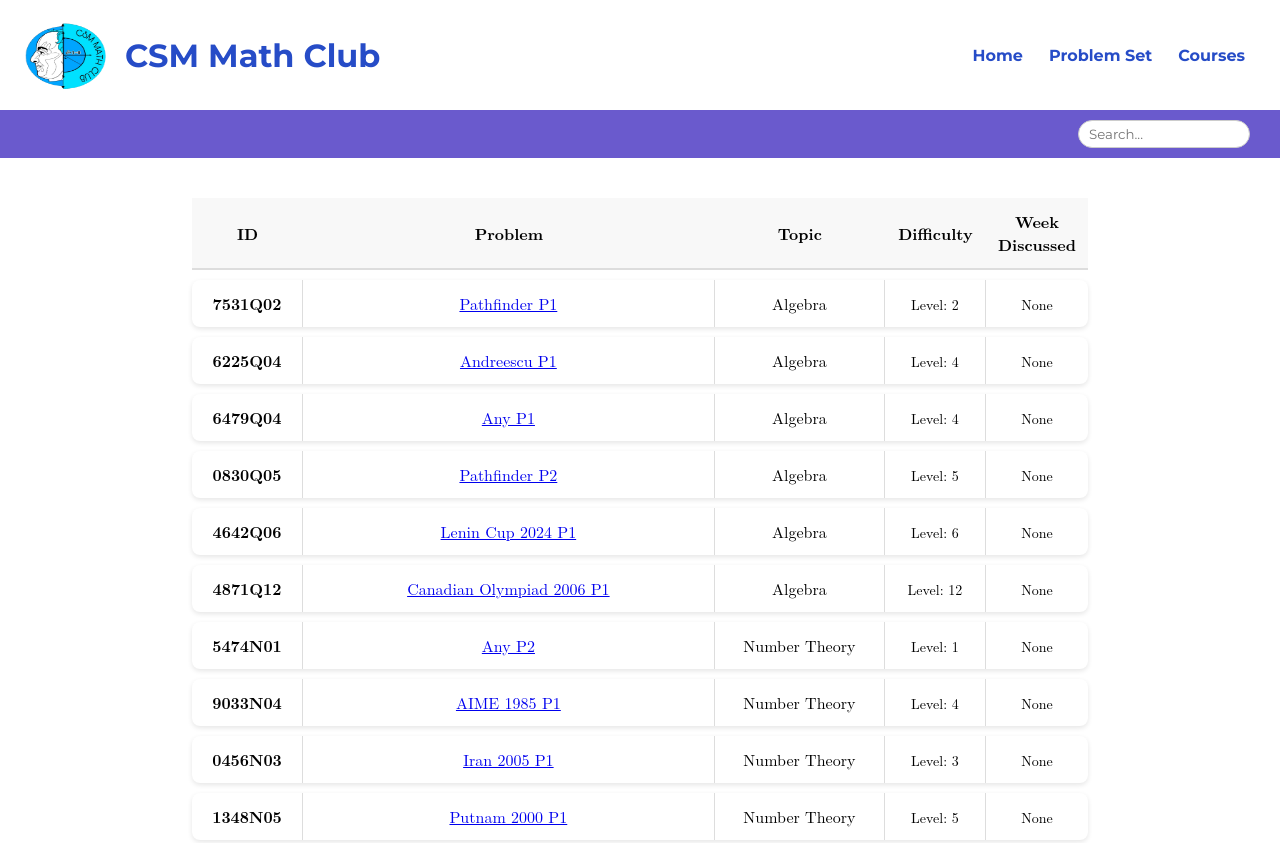
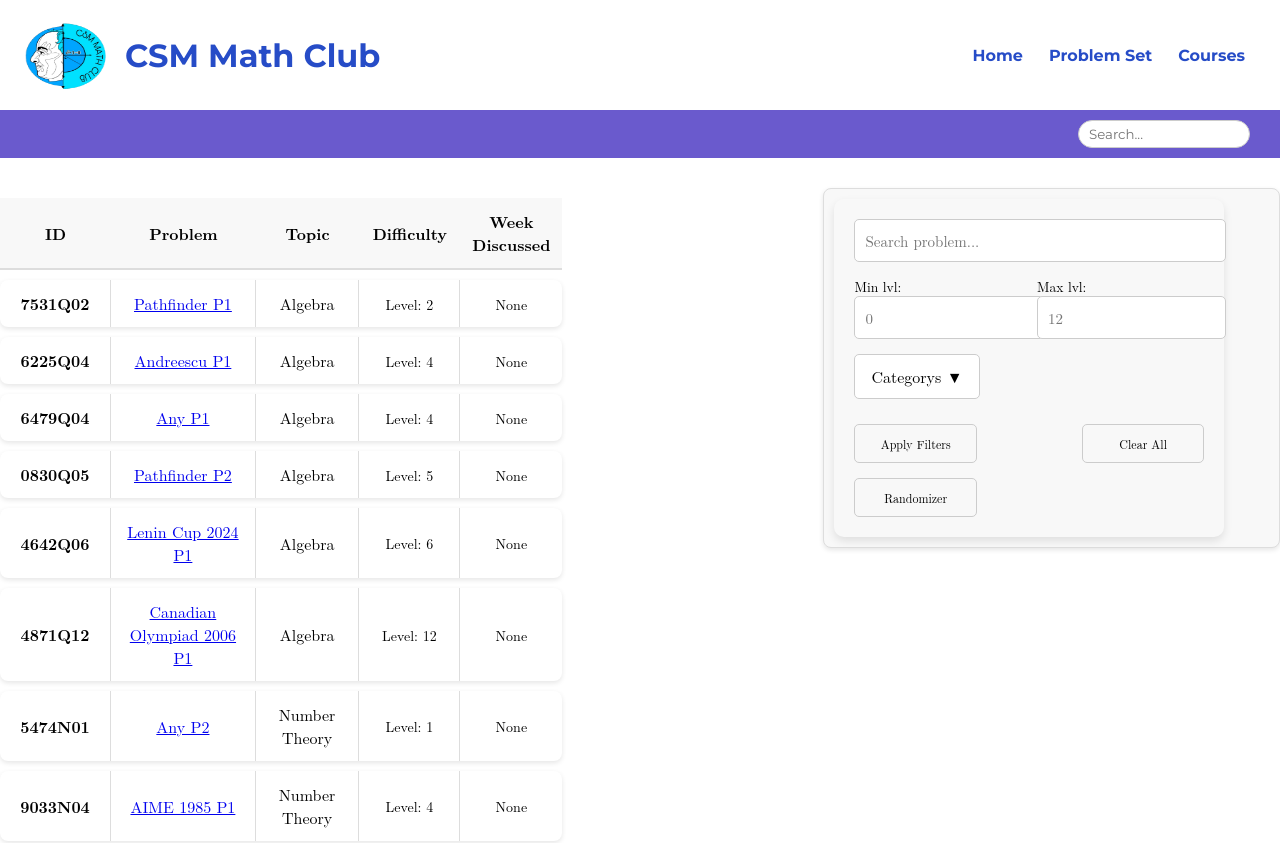
Before and after one commit to RCod33/csmmathclub, a React (Vite) app: page /problemset in a window 1280 px wide. Shown: the top 843 px of the page. Built offline with nearby package versions, Linux system fonts and the light colour scheme.

Commit message:
Refactor ProblemSet and FilterBox components for improved layout and styling; adjust text alignment, enhance filter box appearance, and ensure proper display of no results found message.

```diff
--- a/src/Componetns/CategoryFilter/CategoryFilter.module.css
+++ b/src/Componetns/CategoryFilter/CategoryFilter.module.css
@@ -54,7 +54,7 @@
     box-shadow: 0 4px 8px rgba(0, 0, 0, 0.1);
     width: 100%;
     max-width: 200px;
-    text-align: left;
+    text-align: right;
 }
 
 .menu li {
--- a/src/Componetns/FilterBox/FilterBox.jsx
+++ b/src/Componetns/FilterBox/FilterBox.jsx
@@ -7,36 +7,33 @@ import originalProblems from "../../JsonFiles/Problems.json";
 import styles from "./FilterBox.module.css";
 
 function FilterBox() {
-  const { filteredProblems, setFilteredProblems } =
-    React.useContext(ProblemContext);
+  const { filteredProblems, setFilteredProblems } = React.useContext(ProblemContext);
   const [tempProblems, setTempProblems] = useState(originalProblems);
   // prettier-ignore
   const {
-    nameFiltred, setNameFiltred, minLevel, setMinLevel,
-    maxLevel, setMaxLevel, category, setCategory, tags, setTags
+    nameFiltred, setNameFiltred,
+    minLevel, setMinLevel,
+    maxLevel, setMaxLevel,
+    category, setCategory,
+    tags, setTags
   } = React.useContext(FiltersContext);
   const navigate = useNavigate();
 
-  //Si en algun momento el boton go no funciona, utiliza el y quieres arreglarlo contrareloj,
-  //  en el discord de edgar esta fijado un useEffect
-
   const handleGo = () => {
     setTempProblems(() => {
-      //prettier-ignore
       return originalProblems.filter((element) =>
         element.title.toLowerCase().includes(nameFiltred.toLowerCase()) &&
         (minLevel !== -1 ? element.problemLevel >= minLevel : true) &&
         (maxLevel !== -1 ? element.problemLevel <= maxLevel : true) &&
         (category.length > 0 ? category.includes(element.majorTopic) : true) &&
-          (tags.length > 0 ? element.tags.some((tag)=> tags.includes(tag)): true)
+        (tags.length > 0 ? element.tags.some((tag)=> tags.includes(tag)) : true)
       );
     });
   };
 
   const handleRandomizer = () => {
-    const randomProblem =
-      filteredProblems[Math.floor(Math.random() * tempProblems.length)];
-    if (randomProblem === undefined) {
+    const randomProblem = filteredProblems[Math.floor(Math.random() * tempProblems.length)];
+    if (!randomProblem) {
       alert("No problems found with the current filters");
       return;
     }
@@ -48,47 +45,55 @@ function FilterBox() {
     setMinLevel(-1);
     setMaxLevel(-1);
     setCategory([]);
+    setTags([]);
     setTempProblems([...originalProblems]);
   };
 
   useEffect(() => {
     setFilteredProblems([...tempProblems]);
-  }, [tempProblems]);
+  }, [tempProblems, setFilteredProblems]);
 
   return (
     <section className={styles.filterBox}>
       <form id="filterForm" className={styles.filterForm}>
+
+        {/* Search input */}
         <input
-          key={"filter by name"}
           className={styles.inputText}
-          id="filter by name"
           type="text"
           value={nameFiltred}
-          onChange={(event) => setNameFiltred(event.target.value)}
-          placeholder={"Search problem..."}
+          onChange={(e) => setNameFiltred(e.target.value)}
+          placeholder="Search problem..."
         />
-        <div>
-          <label htmlFor="filter by min level"> Min lvl:</label>
+
+        {/* Min/Max level side by side */}
+        <div className={styles.levelInputs}>
+          <div className={styles.minMaxInput}>
+            <label htmlFor="minLevel">Min lvl:</label>
             <input
-            key={"filter by min level"}
+              id="minLevel"
+              type="text"
+              value={minLevel === -1 ? "" : minLevel}
+              onChange={(e) => setMinLevel(Number(e.target.value))}
+              placeholder="0"
               className={styles.inputText}
-            id="filter by min level"
-            type="text"
-            value={minLevel === -1 ? "" : minLevel} //para que no se vea el 1 por defecto
-            onChange={(event) => setMinLevel(Number(event.target.value))}
-            placeholder="0"
-          />
-          <label htmlFor="filter by max level"> Max lvl:</label>
-          <input
-            key={"filter by max level"}
-            className={styles.inputText}
-            id="filter by max level"
-            type="text"
-            value={maxLevel === -1 ? "" : maxLevel} //para que no se vea el 12 por defecto
-            onChange={(event) => setMaxLevel(Number(event.target.value))}
-            placeholder="12"
             />
           </div>
+
+          <div className={styles.minMaxInput}>
+            <label htmlFor="maxLevel">Max lvl:</label>
+            <input
+              id="maxLevel"
+              type="text"
+              value={maxLevel === -1 ? "" : maxLevel}
+              onChange={(e) => setMaxLevel(Number(e.target.value))}
+              placeholder="12"
+              className={styles.inputText}
+            />
+          </div>
+        </div>
+
+        {/* Category filter */}
         <CategoryFilter
           category={category}
           setCategory={setCategory}
@@ -98,18 +103,19 @@ function FilterBox() {
           className={styles.categoryFilter}
         />
 
+        {/* Two buttons in one row */}
+        <div className={styles.buttonRow}>
           <button className={styles.button} type="button" onClick={handleGo}>
             Apply Filters
           </button>
-        <button
-          className={styles.button}
-          type="button"
-          onClick={handleRandomizer}
-        >
+          <button className={styles.button} type="button" onClick={handleClearAllFilters}>
+            Clear All
+          </button>
+        </div>
+
+        {/* Randomizer on its own row (or move it above if you prefer) */}
+        <button className={styles.button} type="button" onClick={handleRandomizer}>
           Randomizer
-        </button>
-        <button type="button" onClick={handleClearAllFilters}>
-          Clear All
         </button>
       </form>
     </section>
--- a/src/Componetns/FilterBox/FilterBox.module.css
+++ b/src/Componetns/FilterBox/FilterBox.module.css
@@ -4,69 +4,80 @@
   display: flex;
   flex-direction: column;
   align-items: center;
+  /* You can adjust width to shrink the big gray box if you want: */
+  max-width: 350px;
   padding: 20px;
   background-color: var(--background-color);
   border-radius: 10px;
   box-shadow: 0 4px 8px rgba(0, 0, 0, 0.1);
 }
 
-.filterBox form {
+/* Form container */
+.filterForm {
   display: flex;
   flex-direction: column;
   gap: 15px;
   width: 100%;
-    max-width: 400px;
+  /* max-width: 400px; You can remove or reduce if it's too wide */
 }
 
-.filterBox input[type="text"] {
+/* Text inputs */
+.inputText {
   padding: 10px;
   border: 1px solid var(--light-gray);
   border-radius: 5px;
-    font-size: 16px;
+  font-size: 15px;
   width: 100%;
   transition: border-color 0.3s;
 }
 
-.filterBox input[type="text"]:focus {
-    border-color: var(--primary-color);
+/* Min/Max level side by side */
+.levelInputs {
+  display: flex;
+  gap: 15px;
+  /* If you want them equally wide: */
+  justify-content: space-between;
+  max-width: 350px;
 }
 
-.filterBox button {
+.minMaxInput {
+  display: flex;
+  flex-direction: column;
+}
+
+/* Category filter (unchanged, except if you want to reduce width) */
+.categoryFilter {
+  width: 100%;
+  /* max-width: 300px; */
+}
+
+/* Buttons row for Apply Filters & Clear All */
+.buttonRow {
+  display: flex;
+  gap: 15px; /* space between the two buttons */
+  justify-content: space-between;
+}
+
+/* Buttons: remove or override width:100% so they fit side-by-side nicely */
+.button {
   background: none;
   border: 1px solid var(--light-gray);
   padding: 10px 20px;
   cursor: pointer;
   border-radius: 5px;
   transition: background 0.3s, color 0.3s;
-    font-size: 16px;
-    width: 100%;
-    max-width: 150px;
+  font-size: 12px;
+  width: 35%; /* override the old width: 100% */
+  max-width: none; /* override max-width if it was set */
 }
 
-.filterBox button:hover {
+/* Hover & active states (unchanged) */
+.button:hover {
   background: #f0f0f0;
   color: black;
 }
 
-.filterBox button:active {
+.button:active {
   background: var(--primary-color);
   color: black;
 }
-
-.filterBox .categoryFilter {
-    width: 100%;
-    max-width: 300px;
-}
-
-.filterBox .categoryFilter select {
-    padding: 10px;
-    border: 1px solid var(--light-gray);
-    border-radius: 5px;
-    font-size: 16px;
-    width: 100%;
-    transition: border-color 0.3s;
-}
-
-.filterBox .categoryFilter select:focus {
-    border-color: var(--primary-color);
-}
--- a/src/pages/ProblemSet/ProblemSet.jsx
+++ b/src/pages/ProblemSet/ProblemSet.jsx
@@ -8,10 +8,9 @@ import styles from "./ProblemSet.module.css";
 
 function ProblemSet() {
   const [currentProblemPage, setCurrentProblemPage] = useState(0);
-  const { filteredProblems, totalPages, pageRange } =
-    useContext(ProblemContext);
+  const { filteredProblems, totalPages, pageRange } = useContext(ProblemContext);
 
-  //prettier-ignore
+  // prettier-ignore
   const paginatedProblems = useMemo(() =>
       filteredProblems.slice(
         currentProblemPage * pageRange,
@@ -23,7 +22,7 @@ function ProblemSet() {
   if (!Array.isArray(filteredProblems)) return null;
 
   return (
-    <>
+    <div className={styles.problemSetWrapper}>
       <section className={styles.problemsContainer}>
         <table className={styles.table}>
           <thead>
@@ -57,22 +56,24 @@ function ProblemSet() {
               ))
             ) : (
               <tr>
-                <span>No results founds</span>
+                <td colSpan="5">No results found</td>
               </tr>
             )}
           </tbody>
         </table>
-
         <Pagination
           currentPage={currentProblemPage}
           totalPages={totalPages}
           onPageChange={setCurrentProblemPage}
         />
       </section>
-      <FiltersProvider>
-        <FilterBox />
-      </FiltersProvider>
-    </>
+
+      <aside className={styles.filterBoxWrapper}>
+        <FiltersProvider>
+          <FilterBox />
+        </FiltersProvider>
+      </aside>
+    </div>
   );
 }
 
--- a/src/pages/ProblemSet/ProblemSet.module.css
+++ b/src/pages/ProblemSet/ProblemSet.module.css
@@ -1,16 +1,27 @@
 /***********************************************************************************/
-/* Settings for the whole grid */
+/* Container for the grid and the filter box */
+.problemSetWrapper {
+   display: flex;
+   justify-content: center;
+   align-items: flex-start;
+   gap: 20px; /* space between grid and filter */
+   margin: 30px auto;
+ }
+
+ /* Ensure the problems container doesn't shrink */
+ .problemsContainer {
+   flex-shrink: 0;
+ }
+
+ /* Existing table styles remain unchanged */
  .table {
    width: 70%;
    max-width: 900px;
-  margin: 30px auto;
-  /* Center the table */
    border-collapse: separate;
    text-align: center;
    border-spacing: 0 10px;
  }
 
-/* header : ID - Title - etc */
  .table thead th {
    background-color: var(--background-white);
    padding: 12px;
@@ -18,34 +29,21 @@
    border-bottom: 2px solid var(--border-bottom);
  }
 
-/* card look */
  .table tbody tr {
    background: var(--white);
    border-radius: 8px;
    box-shadow: 0 2px 5px var(--black);
  }
 
-/* Padding and right border for table cells */
  .table tbody tr td {
    padding: 12px 15px;
    border-right: 1px solid var(--border-bottom);
  }
 
-/*
-.table a, a:hover {
-   text-decoration: none;
- }
- */
-
-/* hover effect */
  .table tbody tr:hover {
    background: var(--hover-background);
  }
 
-/***********************************************************************************/
-/* specific columns */
-
-/* ID */
  .table td:nth-child(1) {
    width: 80px;
    font-weight: bold;
@@ -53,14 +51,12 @@
    border-bottom-left-radius: 8px;
  }
 
-/* Difficulty */
  .table td:nth-child(4) {
    width: 80px;
    padding: 5px 10px;
    font-size: 14px;
  }
 
-/* Week Discussed */
  .table tbody tr td:nth-child(5) {
    width: 50px;
    border-right: none;
@@ -71,3 +67,13 @@
  }
 
  /***********************************************************************************/
+ /* Filter Box Styles */
+ .filterBoxWrapper {
+   width: 500px;           /* Smaller width */
+   background-color: var(--background-white);
+   border: 1px solid var(--border-bottom);
+   border-radius: 8px;
+   padding: 10px;          /* Reduced padding */
+   box-shadow: 0 2px 5px var(--black);
+   font-size: 0.85rem;     /* Smaller font */
+ }
```
Lines whose indentation alone changed are shown as unchanged.
